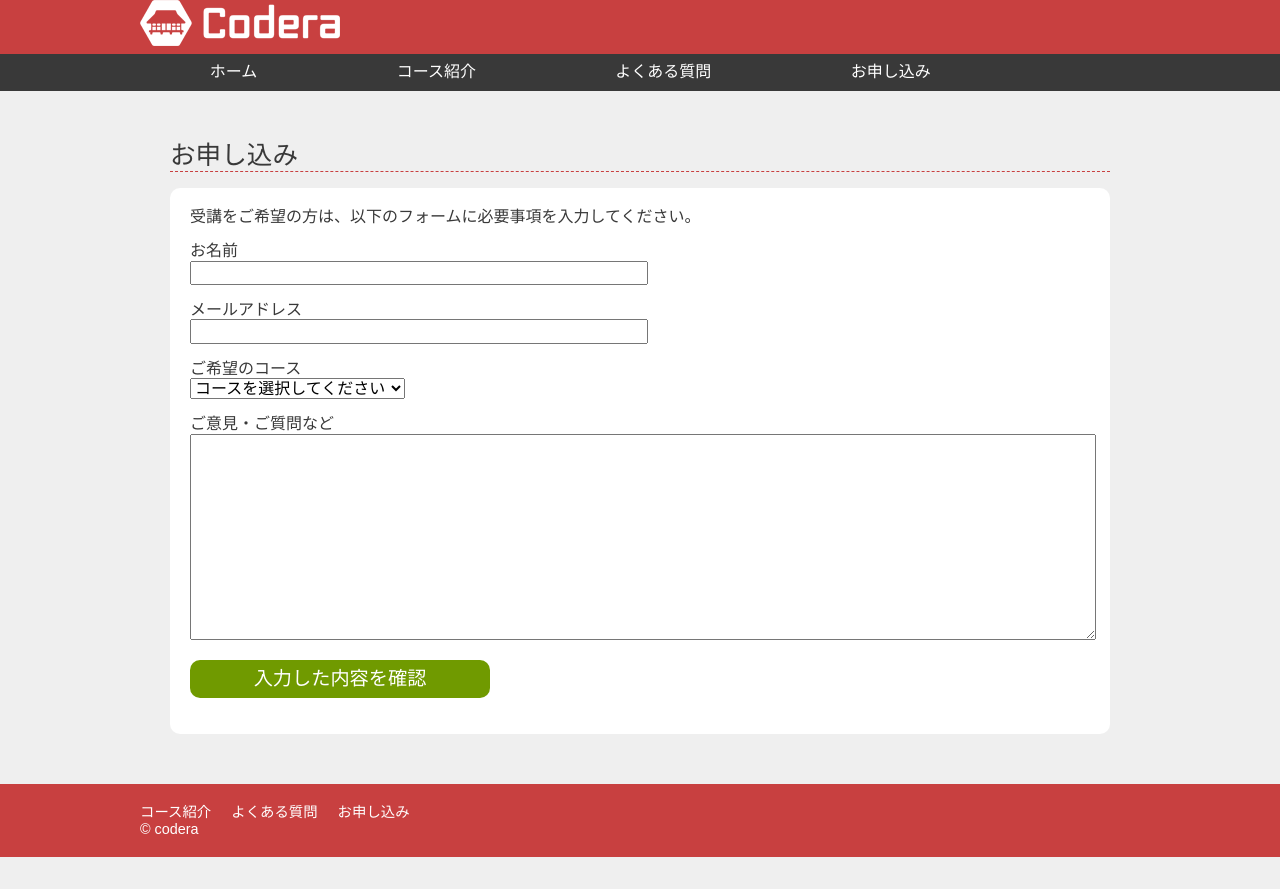
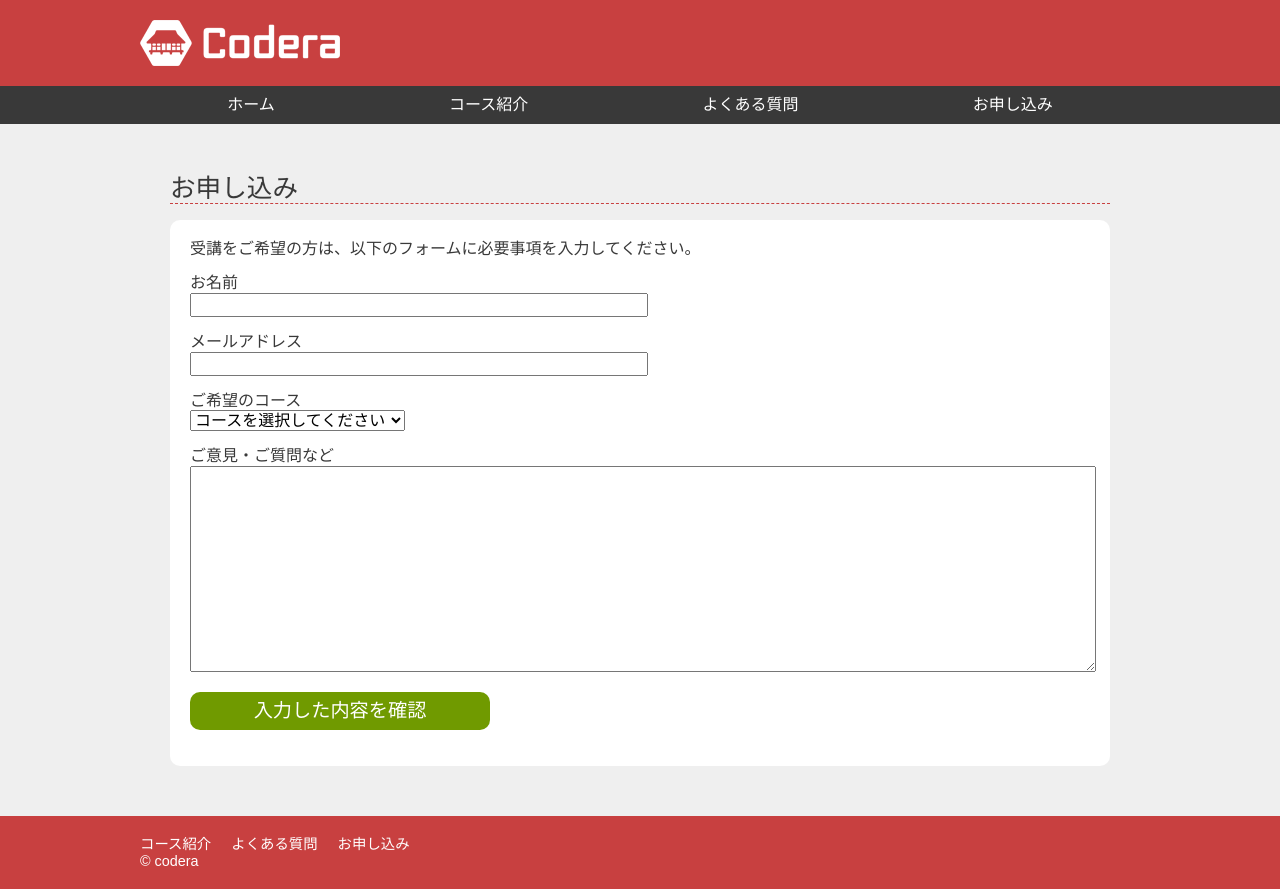
Before and after one commit to itc-s21006/WebExtention, a plain HTML site: page chapter13/contact/index.html in a window 1280 px wide. Before the commit the page ends 857 px from the top, so only its background shows below. Drawn offline with Linux system fonts and the light colour scheme.

Commit message:
contact更新

```diff
--- a/chapter13/contact/index.html
+++ b/chapter13/contact/index.html
@@ -15,7 +15,7 @@
 	<header>
 		<div class="container header-container">
 			<div class="header-inner">
-				<h1 class"header-logo"><a href="../index.html">
+				<h1 class="header-logo"><a href="../index.html">
 						<img src="../images/logo.png" srcset="../images/logo.png 1x, ../images/logo@2x.png 2x" alt="Codera">
 					</a></h1>
 					<button class="menu-btn" id="mobile-menu"></button>
@@ -28,7 +28,7 @@
 				<li><a href="../index.html">ホーム</a></li>
 			        <li><a href="../course/index.html">コース紹介</a></li>
                                 <li><a href="../qanda/index.html">よくある質問</a></li>
-				<li><a href="../contact/index.html">お申し込み</a><li>
+				<li><a href="../contact/index.html">お申し込み</a></li>
 			</ul>
 		</div><!-- /nav-container -->
 	</nav>
```
